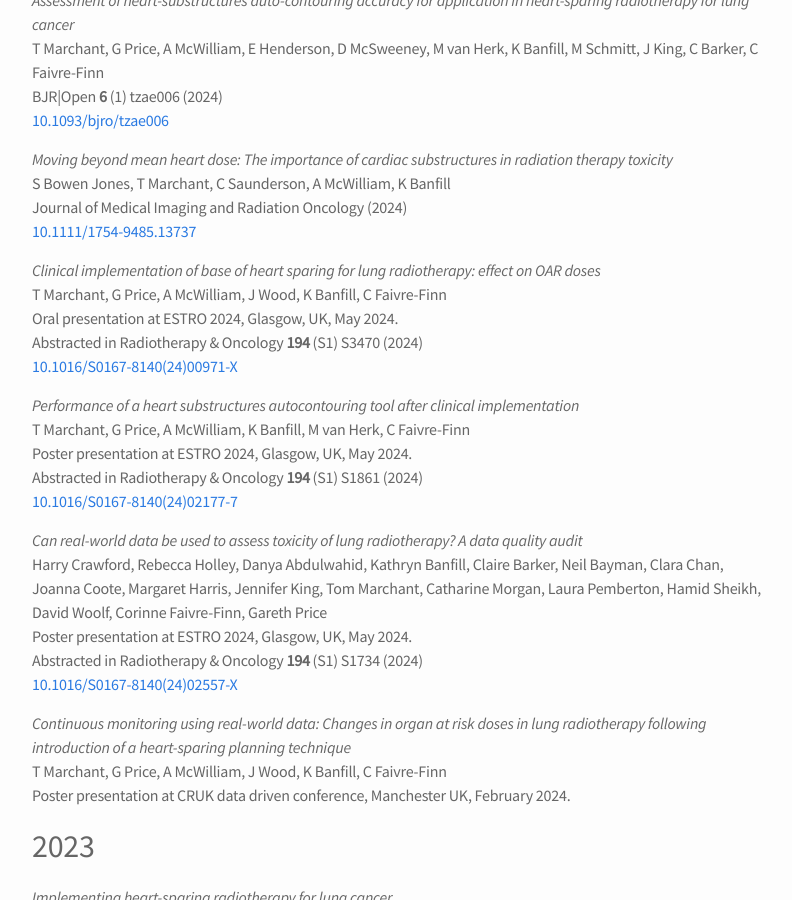
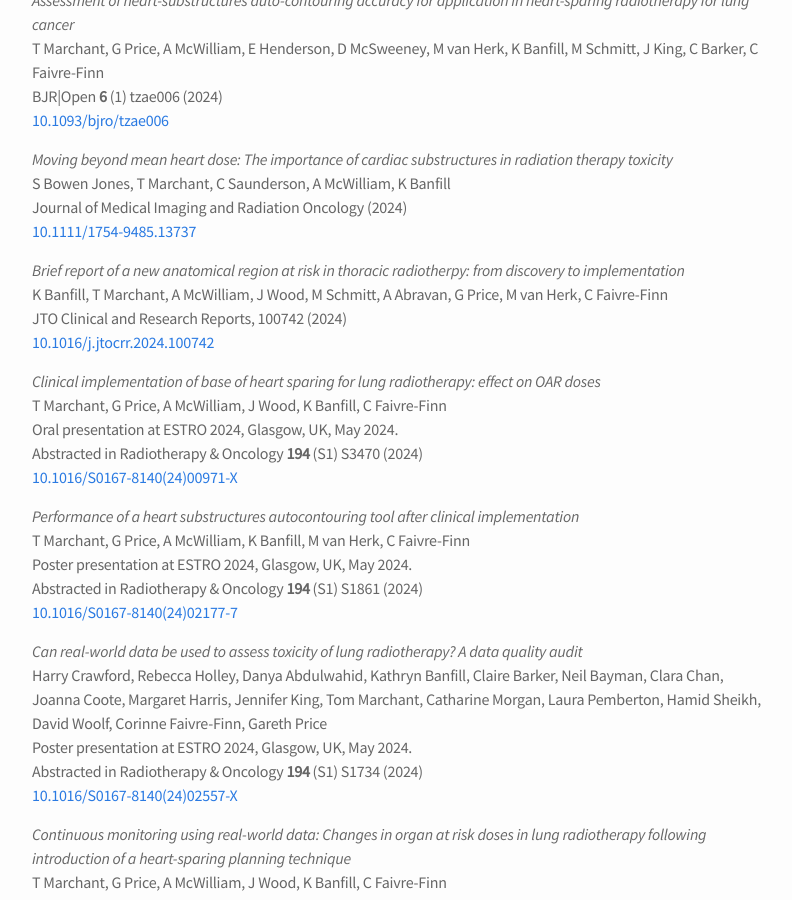
Before and after one commit to temarchant/researchprofile, a Jekyll site: the page built from 02_publications.md, in a window 1280 px wide and 900 px high, scrolled down 341 px. Shown: the whole window, without its empty margins (238-1030 px from the left). Built offline with Jekyll 4.4.1, drawn with Linux system fonts in a browser that asks for light colours.

Commit message:
Adding new reference

```diff
--- a/02_publications.md
+++ b/02_publications.md
@@ -25,6 +25,11 @@ BJR|Open **6** (1) tzae006 (2024)
 S Bowen Jones, T Marchant, C Saunderson, A McWilliam, K Banfill
 Journal of Medical Imaging and Radiation Oncology (2024)
 [10.1111/1754-9485.13737](https://doi.org/10.1111/1754-9485.13737)
+
+*Brief report of a new anatomical region at risk in thoracic radiotherpy: from discovery to implementation*
+K Banfill, T Marchant, A McWilliam, J Wood, M Schmitt, A Abravan, G Price, M van Herk, C Faivre-Finn
+JTO Clinical and Research Reports, 100742 (2024)
+[10.1016/j.jtocrr.2024.100742](https://doi.org/10.1016/j.jtocrr.2024.100742)
 
 *Clinical implementation of base of heart sparing for lung radiotherapy: effect on OAR doses*
 T Marchant, G Price, A McWilliam, J Wood, K Banfill, C Faivre-Finn
```
